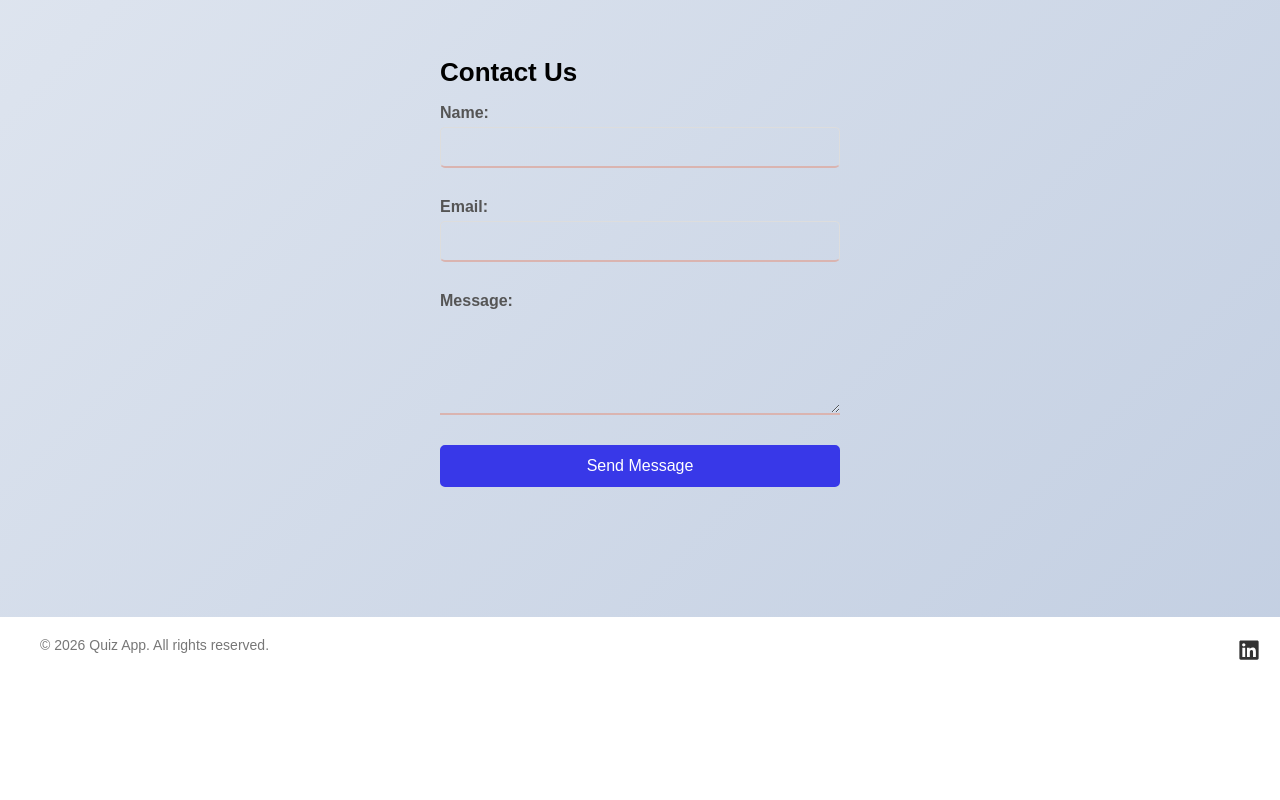
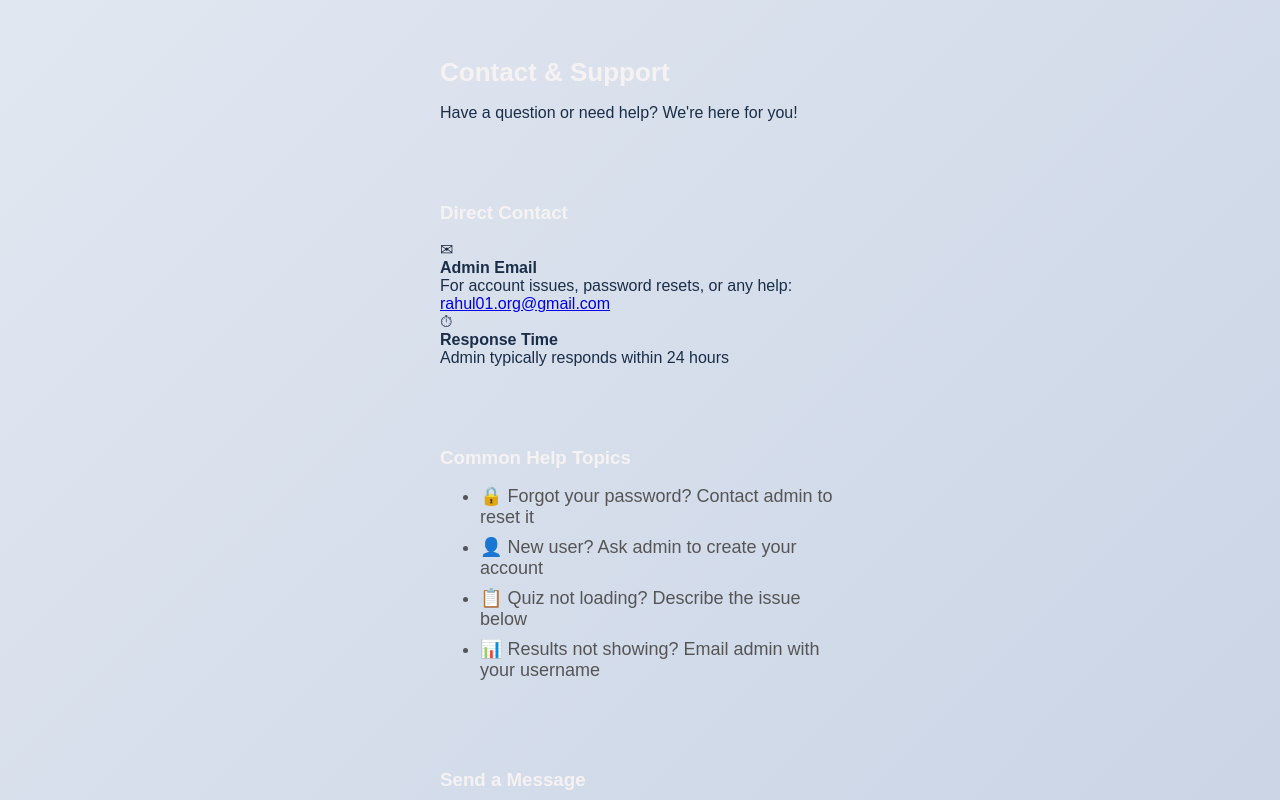
Before and after one commit to rahulg8454/BrightBolt, a React (Vite) app in the folder userFrontend/: page / in a window 1280 px wide. Shown: the part 1740-2540 px from the top of the page. Before the commit the page ends 2423 px from the top, so only its background shows below. Built offline with nearby package versions, Linux system fonts and the light colour scheme; no server answers.

Commit message:
feat: update Contact page with admin email, help topics and support info

```diff
--- a/userFrontend/src/pages/Contact.jsx
+++ b/userFrontend/src/pages/Contact.jsx
@@ -1,6 +1,6 @@
 import React, { useState } from 'react';
+import axiosInstance from '../utils/axiosInstance';
 import '../styles/pagesStyle/contact.css';
-// import axios from 'axios';
 
 const ContactPage = () => {
   const [formData, setFormData] = useState({
@@ -8,9 +8,9 @@ const ContactPage = () => {
     email: '',
     message: ''
   });
-
   const [errors, setErrors] = useState({});
   const [successMessage, setSuccessMessage] = useState('');
+  const [isSubmitting, setIsSubmitting] = useState(false);
 
   const handleChange = (e) => {
     const { name, value } = e.target;
@@ -18,17 +18,18 @@ const ContactPage = () => {
       ...formData,
       [name]: value
     });
+    if (errors[name]) {
+      setErrors({ ...errors, [name]: '' });
+    }
   };
 
   const validateForm = () => {
     const { name, email, message } = formData;
     const newErrors = {};
-
-    if (!name) newErrors.name = 'Name is required';
-    if (!email) newErrors.email = 'Email is required';
+    if (!name.trim()) newErrors.name = 'Name is required';
+    if (!email.trim()) newErrors.email = 'Email is required';
     else if (!/\S+@\S+\.\S+/.test(email)) newErrors.email = 'Email is invalid';
-    if (!message) newErrors.message = 'Message is required';
-
+    if (!message.trim()) newErrors.message = 'Message is required';
     return newErrors;
   };
 
@@ -36,21 +37,19 @@ const ContactPage = () => {
     e.preventDefault();
     const newErrors = validateForm();
     if (Object.keys(newErrors).length === 0) {
+      setIsSubmitting(true);
       try {
-        const response = await axios.post('http://localhost:5000/api/contact/submit', formData); // Corrected URL
-
+        const response = await axiosInstance.post('/api/contact/submit', formData);
         if (response.status === 200) {
-          setSuccessMessage('Your message has been sent successfully!');
-          setFormData({
-            name: '',
-            email: '',
-            message: ''
-          });
+          setSuccessMessage('Your message has been sent successfully! Admin will reply to your email.');
+          setFormData({ name: '', email: '', message: '' });
         } else {
-          setSuccessMessage('Failed to send your message.');
+          setSuccessMessage('Failed to send your message. Please email us directly.');
         }
       } catch (error) {
-        setSuccessMessage('An error occurred while sending your message.');
+        setSuccessMessage('An error occurred. Please email admin directly at rahul01.org@gmail.com');
+      } finally {
+        setIsSubmitting(false);
       }
     } else {
       setErrors(newErrors);
@@ -58,50 +57,95 @@ const ContactPage = () => {
   };
 
   return (
+    <div className="contact-page">
       <div className="contact-container">
-      <h2 id="ccc">Contact Us</h2>
-      <form className="contact-form" onSubmit={handleSubmit}>
+        <h2 className="contact-title">Contact & Support</h2>
+        <p className="contact-subtitle">Have a question or need help? We're here for you!</p>
+
+        {/* Direct Contact Info */}
+        <div className="contact-info-box">
+          <h3>Direct Contact</h3>
+          <div className="contact-info-item">
+            <span className="contact-info-icon">&#9993;</span>
+            <div>
+              <strong>Admin Email</strong>
+              <p>For account issues, password resets, or any help:</p>
+              <a href="mailto:rahul01.org@gmail.com" className="admin-email-link">rahul01.org@gmail.com</a>
+            </div>
+          </div>
+          <div className="contact-info-item">
+            <span className="contact-info-icon">&#9201;</span>
+            <div>
+              <strong>Response Time</strong>
+              <p>Admin typically responds within 24 hours</p>
+            </div>
+          </div>
+        </div>
+
+        {/* Help Topics */}
+        <div className="help-topics">
+          <h3>Common Help Topics</h3>
+          <ul>
+            <li>&#128274; Forgot your password? Contact admin to reset it</li>
+            <li>&#128100; New user? Ask admin to create your account</li>
+            <li>&#128203; Quiz not loading? Describe the issue below</li>
+            <li>&#128202; Results not showing? Email admin with your username</li>
+          </ul>
+        </div>
+
+        {/* Contact Form */}
+        <form onSubmit={handleSubmit} className="contact-form">
+          <h3>Send a Message</h3>
           <div className="form-group">
-          <label htmlFor="name">Name:</label>
+            <label htmlFor="name">Your Name</label>
             <input
               type="text"
               id="name"
               name="name"
               value={formData.name}
               onChange={handleChange}
-            required
+              placeholder="Enter your name"
+              className={errors.name ? 'input-error' : ''}
             />
             {errors.name && <p className="error">{errors.name}</p>}
           </div>
+
           <div className="form-group">
-          <label htmlFor="email">Email:</label>
+            <label htmlFor="email">Your Email</label>
             <input
               type="email"
               id="email"
               name="email"
               value={formData.email}
               onChange={handleChange}
-            required
+              placeholder="Enter your email"
+              className={errors.email ? 'input-error' : ''}
             />
             {errors.email && <p className="error">{errors.email}</p>}
           </div>
+
           <div className="form-group">
-          <label htmlFor="message">Message:</label>
+            <label htmlFor="message">Message</label>
             <textarea
               id="message"
               name="message"
               value={formData.message}
               onChange={handleChange}
-            required
+              placeholder="Describe your issue or question..."
+              rows={5}
+              className={errors.message ? 'input-error' : ''}
             />
             {errors.message && <p className="error">{errors.message}</p>}
           </div>
-        <button type="submit" className="submit-button">Send Message</button>
+
+          <button type="submit" className="submit-button" disabled={isSubmitting}>
+            {isSubmitting ? 'Sending...' : 'Send Message'}
+          </button>
+
           {successMessage && <p className="success">{successMessage}</p>}
         </form>
-
       </div>
-
+    </div>
   );
 };
 
```
Lines whose indentation alone changed are shown as unchanged.
